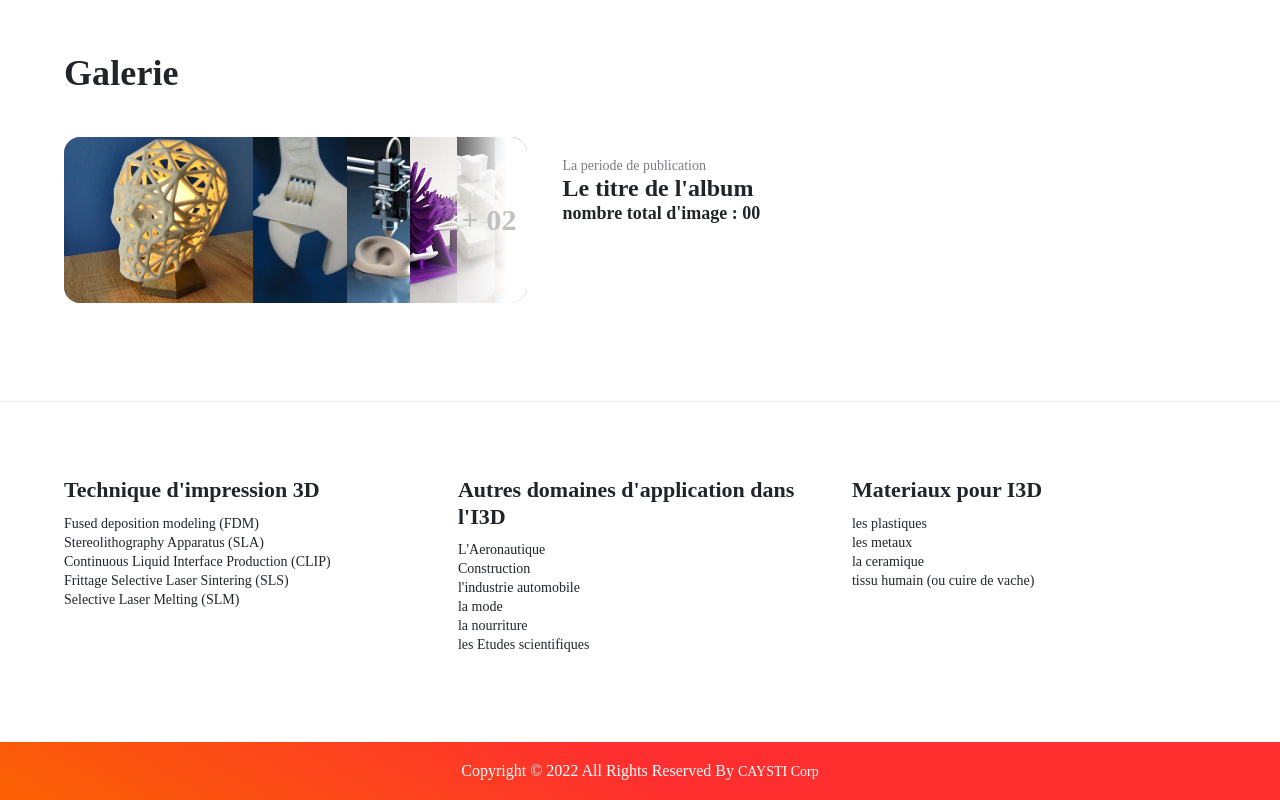
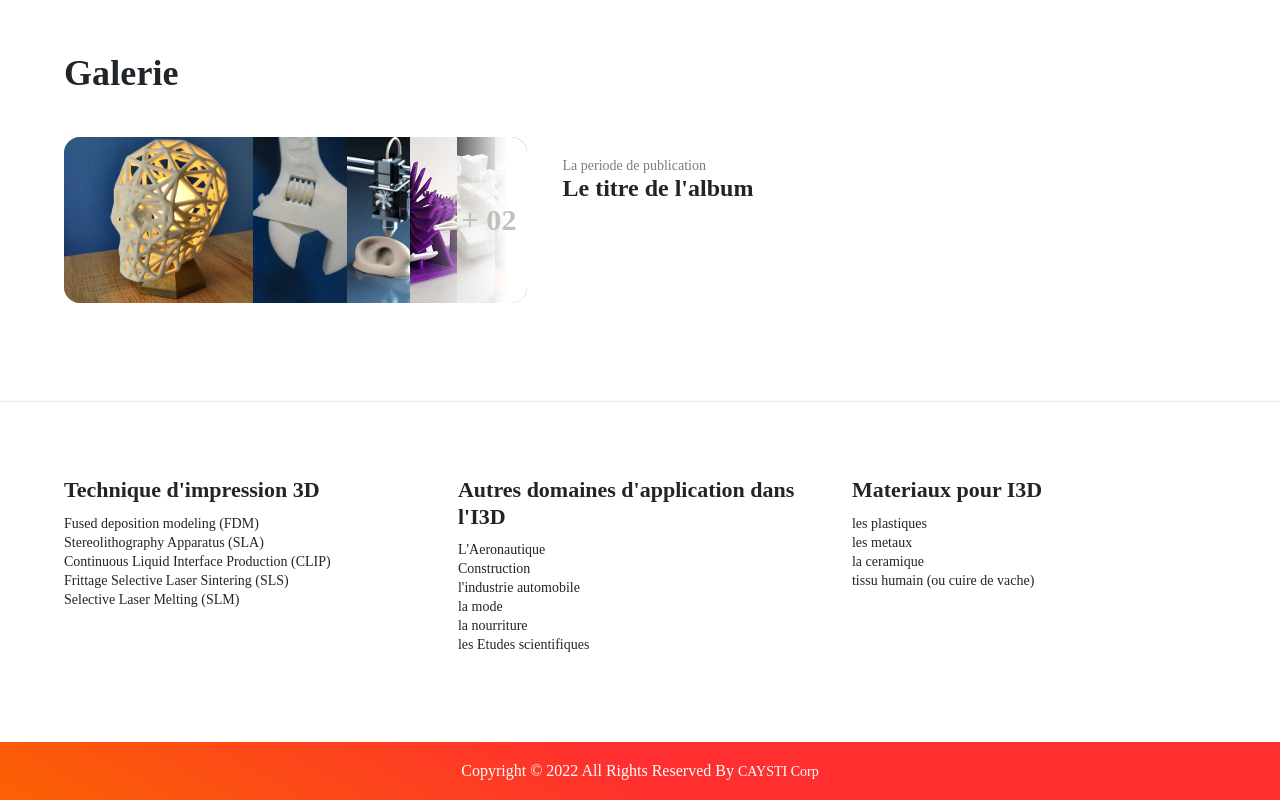
Before and after one commit to junior-boop/i3de, a Next.js app: page /ressource in a window 1280 px wide. Shown: the part 997-1797 px from the top of the page. Built offline with nearby package versions, Linux system fonts and the light colour scheme.

Commit message:
i3de-projet

```diff
--- a/pages/ressource/index.jsx
+++ b/pages/ressource/index.jsx
@@ -178,7 +178,7 @@ function Gallerie({data, id}){
                 <div className="desc col-12 col-md-7 pt-4 pl-md-4">
                     <div className="p" style={{opacity : 0.6}}>La periode de publication</div>
                     <div className="h3">Le titre de l'album</div>
-                    <div className="h4">nombre total d'image  : {imageLength()}</div>
+                    {/* <div className="h4">nombre total d'image  : {imageLength()}</div> */}
                 </div>
 
             </div>
```
